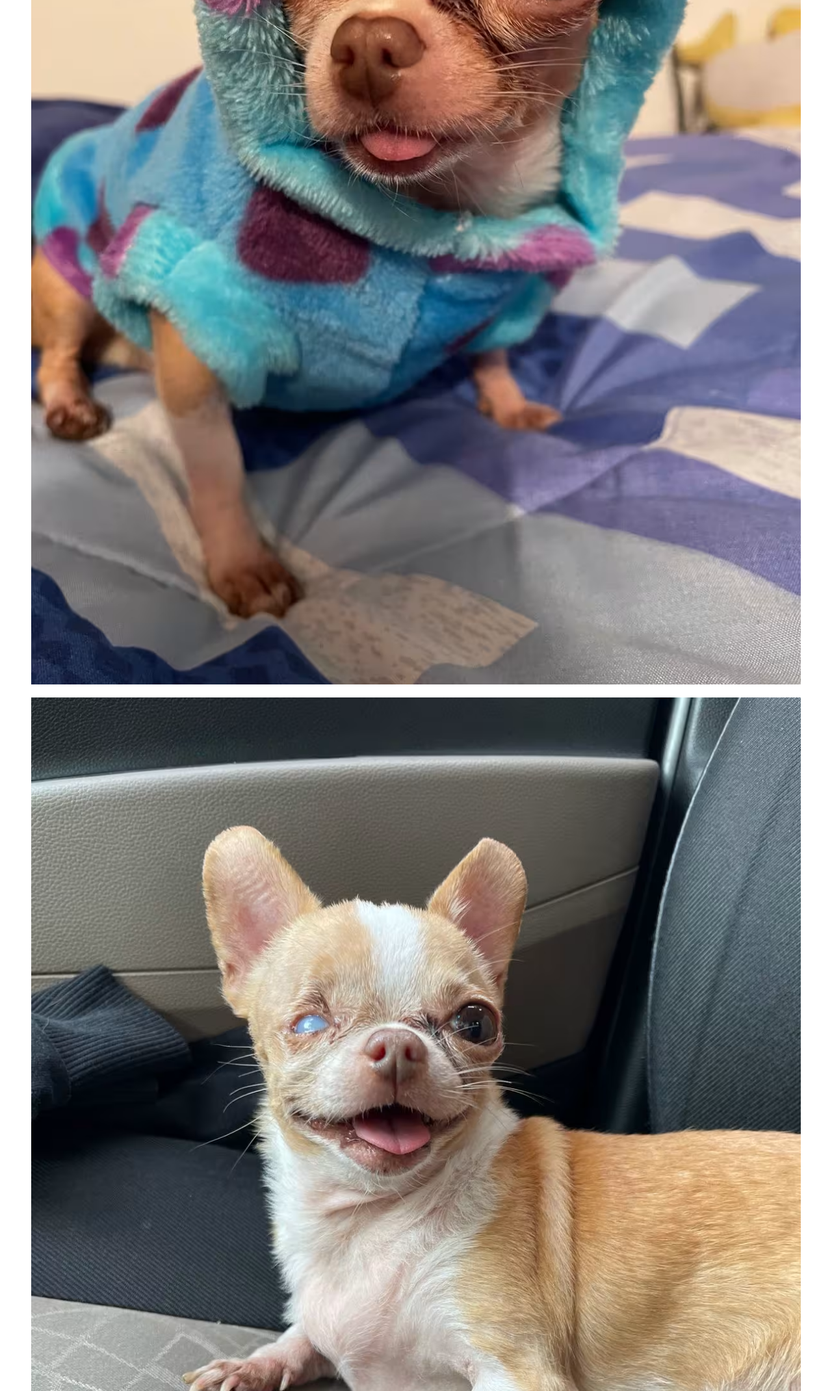
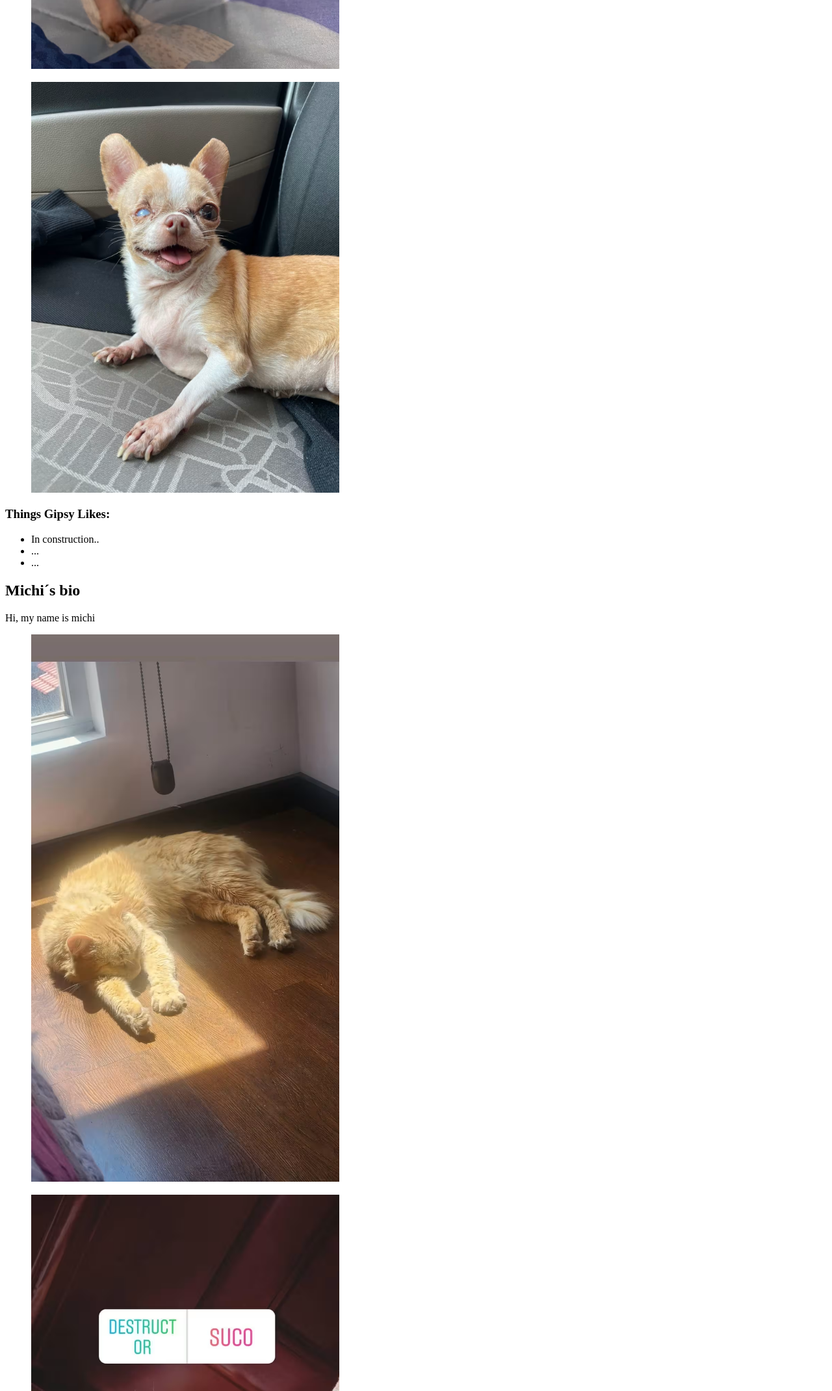
Before and after one commit to juansuarezb/DisenoResponsivo, a plain HTML site: page index.html in a window 1280 px wide. Shown: the part 660-2800 px from the top of the page at 65% size. Drawn offline with Linux system fonts and the light colour scheme.

Commit message:
Update index.html

```diff
--- a/index.html
+++ b/index.html
@@ -17,10 +17,10 @@
         <p>Hi, my name is Gipsy :P</p>
         <a href="https://freecatphotoapp.com">
             <figure>
-                <img src="Imagenes/Gipsy1.avif" width="100%" alt="Gipsy1"/>
+                <img src="Imagenes/Gipsy1.avif" width="40%" alt="Gipsy1"/>
             </figure>
             <figure>
-                <img src="Imagenes/Gipsy2.avif" width="100%" alt="Gipsy2"/>
+                <img src="Imagenes/Gipsy2.avif" width="40%" alt="Gipsy2"/>
             </figure>
 
         </a>
@@ -36,10 +36,10 @@
         <h1>Michi´s bio</h1>
         <p>Hi, my name is michi</p>
         <figure>
-            <img src="Imagenes/Michi1.avif" width="100%" alt="Gipsy1"/>
+            <img src="Imagenes/Michi1.avif" width="40%" alt="Gipsy1"/>
         </figure>
         <figure>
-            <img src="Imagenes/Michi2.avif" width="100%" alt="Gipsy2"/>
+            <img src="Imagenes/Michi2.avif" width="40%" alt="Gipsy2"/>
         </figure>
         <h3>Things Michi Likes:</h3>
         <ul>
```
